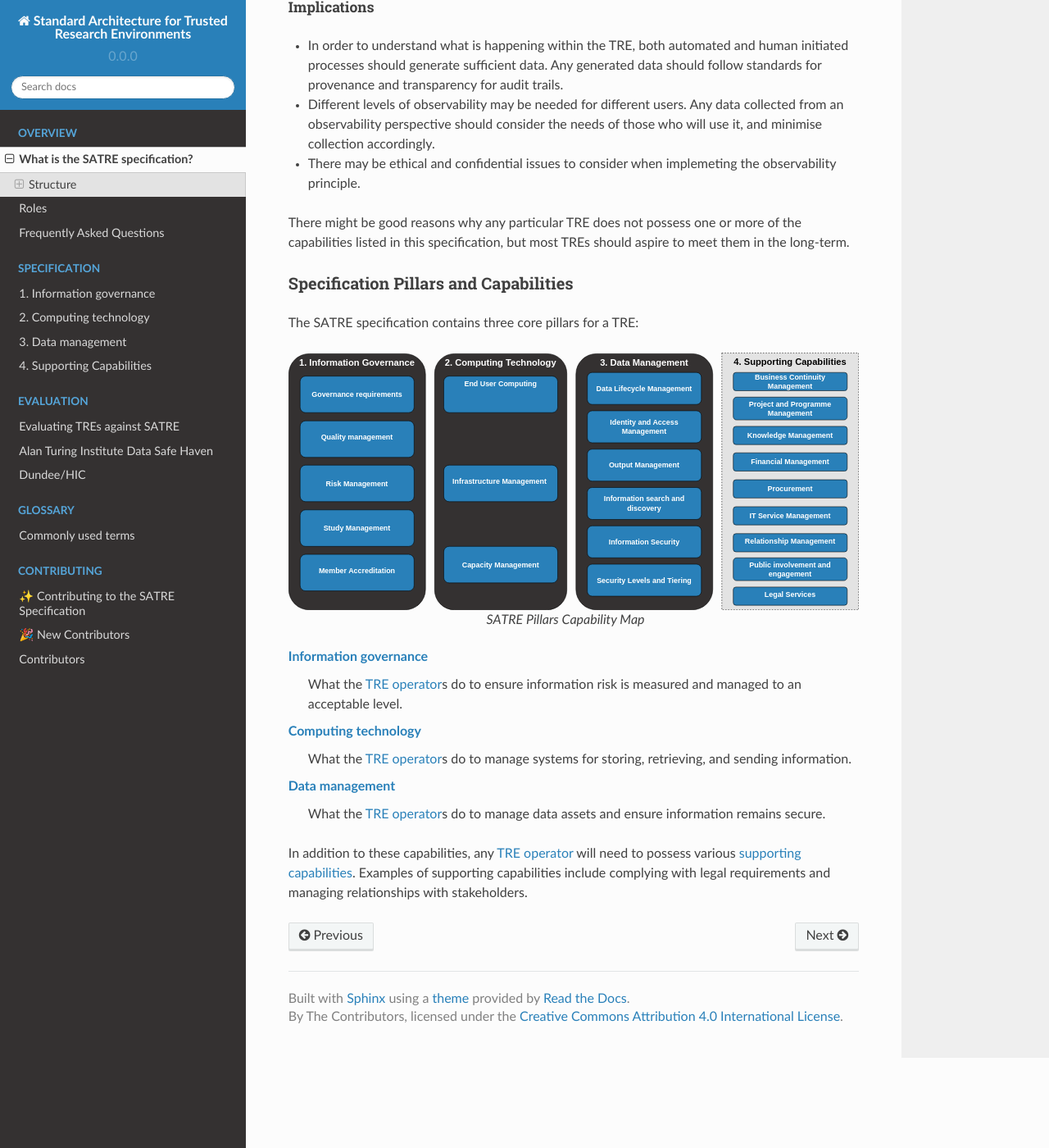
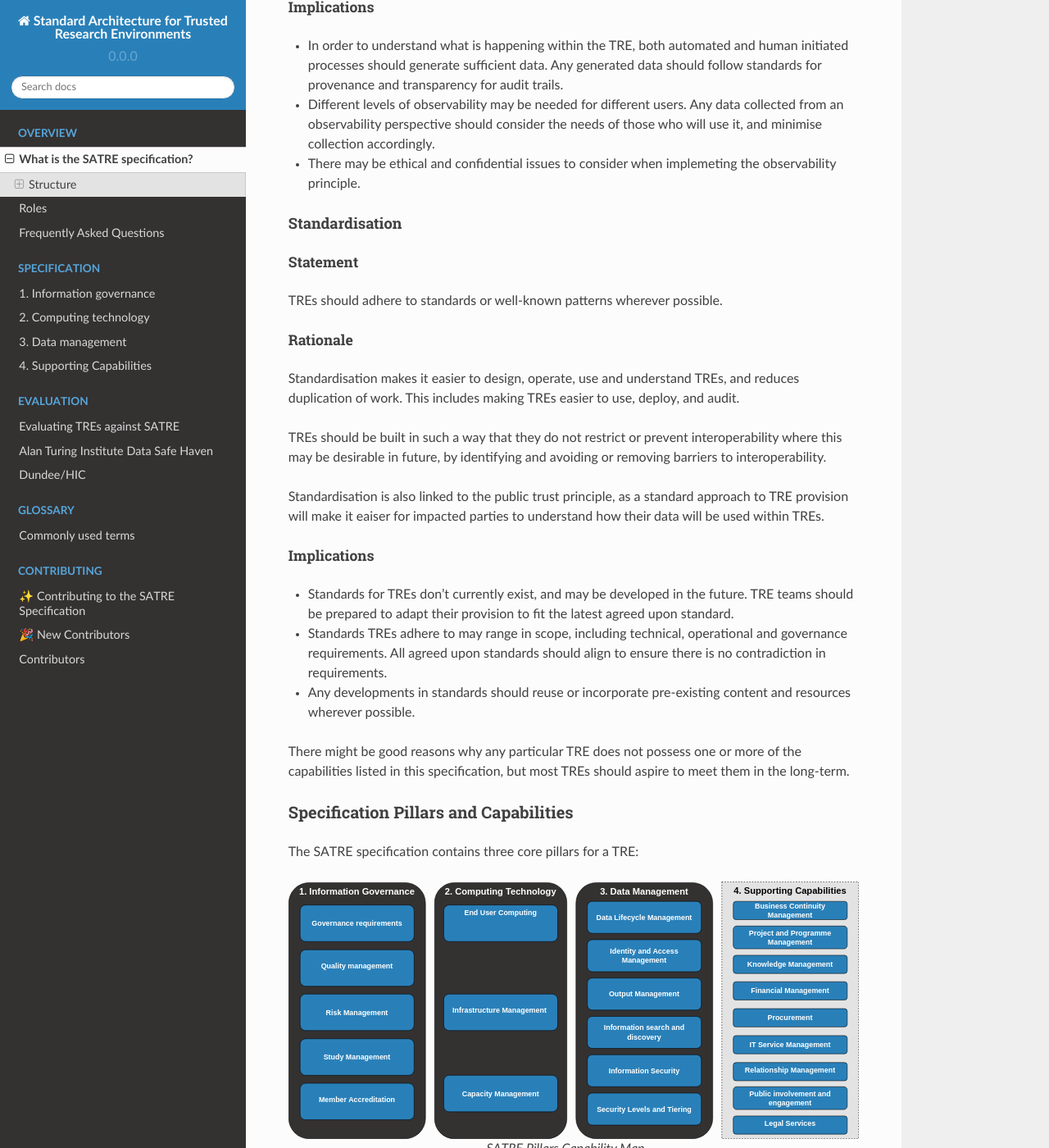
Before and after one commit to sa-tre/satre-specification, a Sphinx documentation site: the page built from docs/source/specification.md, in a window 1280 px wide and 1400 px high, scrolled down 4322 px. Shown: the whole window at 82% size. Built offline with Sphinx 7.4.7 and the Read the Docs theme 2.0.0, drawn with Linux system fonts in a browser that asks for light colours.

Commit message:
Standardisation

```diff
--- a/docs/source/specification.md
+++ b/docs/source/specification.md
@@ -138,6 +138,27 @@ This applies to both technical systems and policies/processes.
 - Different levels of observability may be needed for different users. Any data collected from an observability perspective should consider the needs of those who will use it, and minimise collection accordingly.
 - There may be ethical and confidential issues to consider when implemeting the observability principle.
 
+#### Standardisation
+
+##### Statement
+
+TREs should adhere to standards or well-known patterns wherever possible.
+
+##### Rationale
+
+Standardisation makes it easier to design, operate, use and understand TREs, and reduces duplication of work.
+This includes making TREs easier to use, deploy, and audit.
+
+TREs should be built in such a way that they do not restrict or prevent interoperability where this may be desirable in future, by identifying and avoiding or removing barriers to interoperability.
+
+Standardisation is also linked to the public trust principle, as a standard approach to TRE provision will make it eaiser for impacted parties to understand how their data will be used within TREs.
+
+##### Implications
+
+- Standards for TREs don't currently exist, and may be developed in the future. TRE teams should be prepared to adapt their provision to fit the latest agreed upon standard.
+- Standards TREs adhere to may range in scope, including technical, operational and governance requirements. All agreed upon standards should align to ensure there is no contradiction in requirements.
+- Any developments in standards should reuse or incorporate pre-existing content and resources wherever possible.
+
 There might be good reasons why any particular TRE does not possess one or more of the capabilities listed in this specification, but most TREs should aspire to meet them in the long-term.
 
 (satre_pillars)=
```
